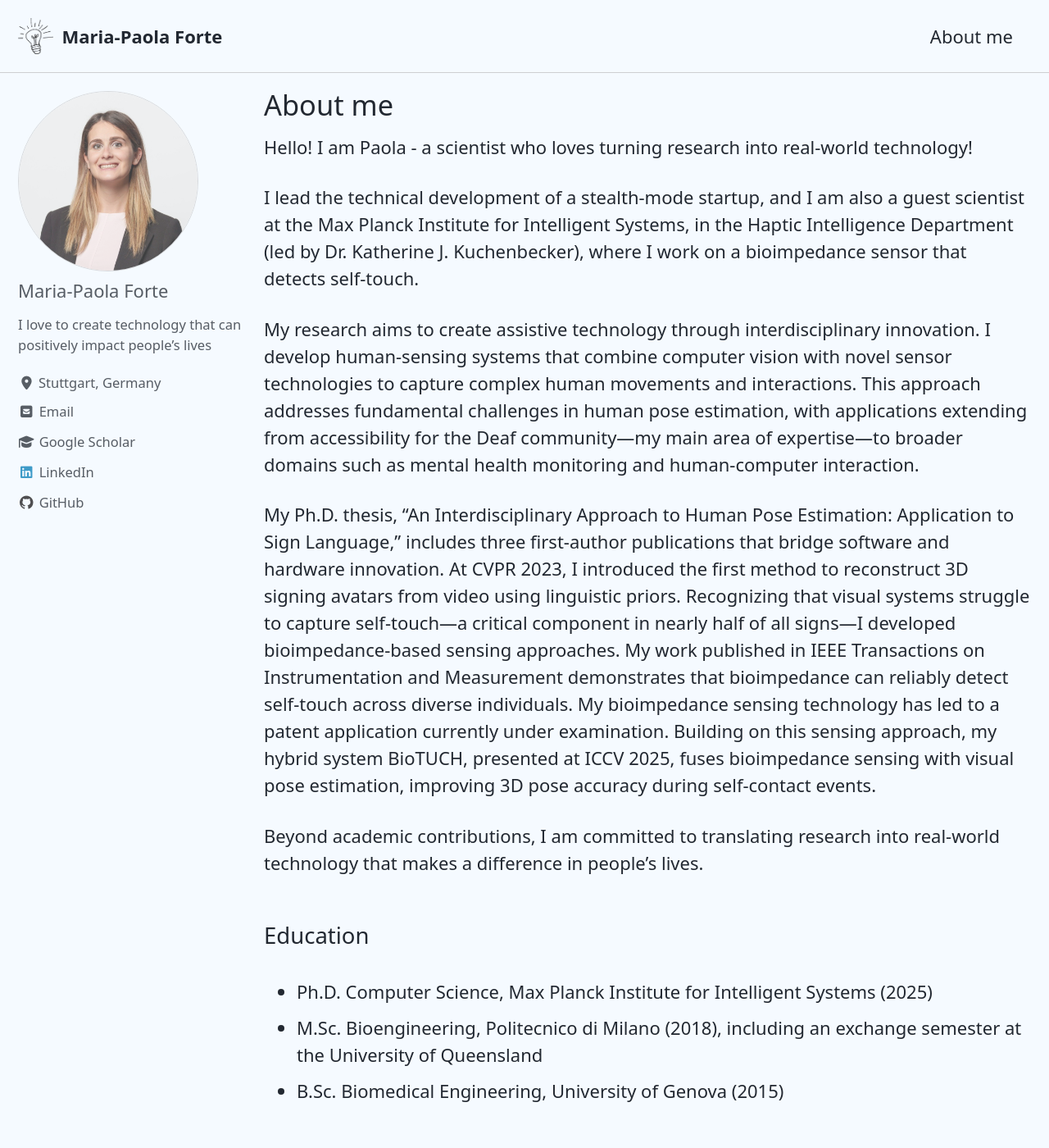
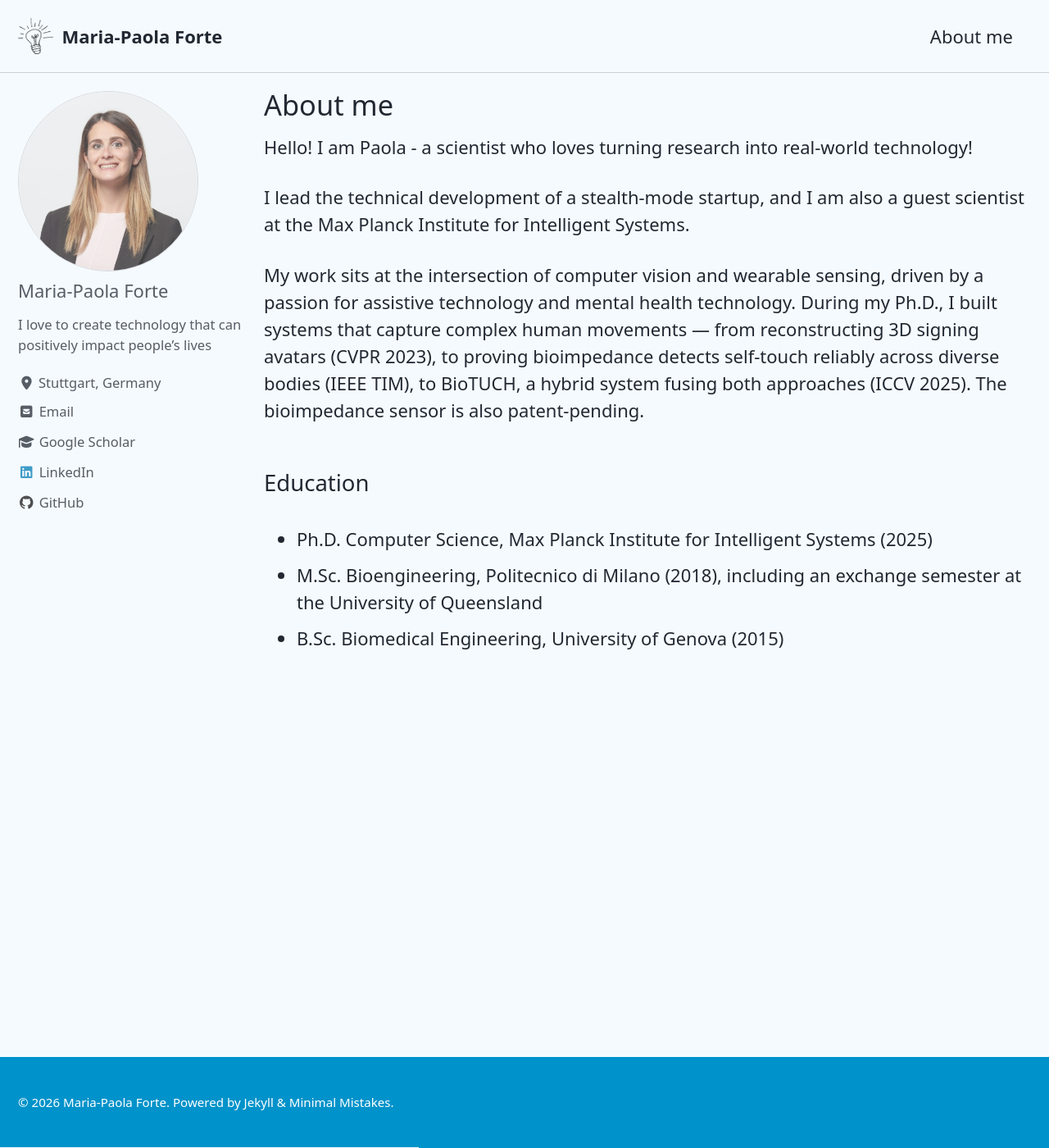
Before and after one commit to MPForte/MPForte.github.io, a Jekyll site: the page built from _pages/index.md, in a window 1280 px wide and 1400 px high. Shown: the whole window at 82% size. Built offline with Jekyll 4.4.1, drawn with Linux system fonts in a browser that asks for light colours; cached includes are drawn as plain includes.

Commit message:
Update index.md

```diff
--- a/_pages/index.md
+++ b/_pages/index.md
@@ -9,13 +9,9 @@
 
 Hello! I am Paola - a scientist who loves turning research into real-world technology!
 
-I lead the technical development of a stealth-mode startup, and I am also a guest scientist at the Max Planck Institute for Intelligent Systems, in the Haptic Intelligence Department (led by Dr. Katherine J. Kuchenbecker), where I work on a bioimpedance sensor that detects self-touch.
+I lead the technical development of a stealth-mode startup, and I am also a guest scientist at the Max Planck Institute for Intelligent Systems.
 
-My research aims to create assistive technology through interdisciplinary innovation. I develop human-sensing systems that combine computer vision with novel sensor technologies to capture complex human movements and interactions. This approach addresses fundamental challenges in human pose estimation, with applications extending from accessibility for the Deaf community—my main area of expertise—to broader domains such as mental health monitoring and human-computer interaction.
-
-My Ph.D. thesis, "An Interdisciplinary Approach to Human Pose Estimation: Application to Sign Language," includes three first-author publications that bridge software and hardware innovation. At CVPR 2023, I introduced the first method to reconstruct 3D signing avatars from video using linguistic priors. Recognizing that visual systems struggle to capture self-touch—a critical component in nearly half of all signs—I developed bioimpedance-based sensing approaches. My work published in IEEE Transactions on Instrumentation and Measurement demonstrates that bioimpedance can reliably detect self-touch across diverse individuals. My bioimpedance sensing technology has led to a patent application currently under examination. Building on this sensing approach, my hybrid system BioTUCH, presented at ICCV 2025, fuses bioimpedance sensing with visual pose estimation, improving 3D pose accuracy during self-contact events.
-
-Beyond academic contributions, I am committed to translating research into real-world technology that makes a difference in people's lives.
+My work sits at the intersection of computer vision and wearable sensing, driven by a passion for assistive technology and mental health technology. During my Ph.D., I built systems that capture complex human movements — from reconstructing 3D signing avatars (CVPR 2023), to proving bioimpedance detects self-touch reliably across diverse bodies (IEEE TIM), to BioTUCH, a hybrid system fusing both approaches (ICCV 2025). The bioimpedance sensor is also patent-pending.
 
 <h2 style="border-bottom: none;">Education</h2>
 - Ph.D. Computer Science, Max Planck Institute for Intelligent Systems (2025)
```
